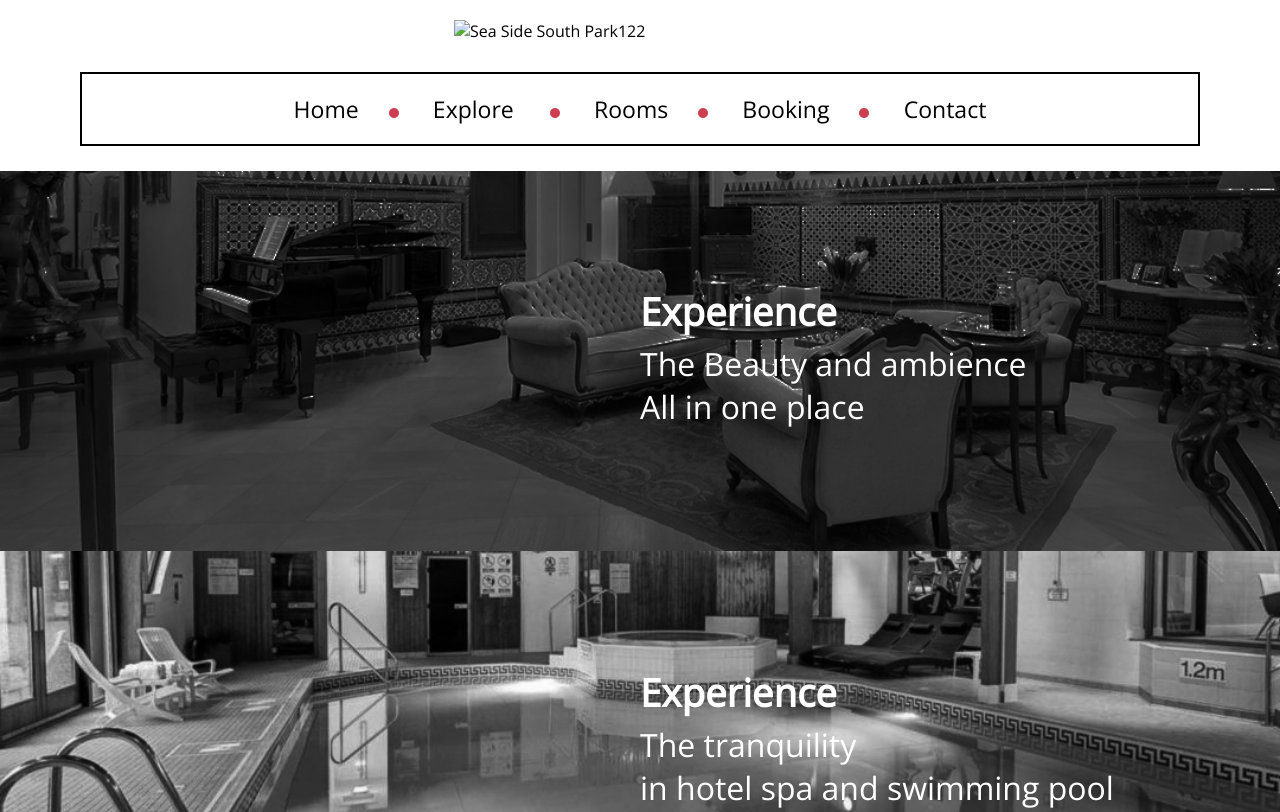
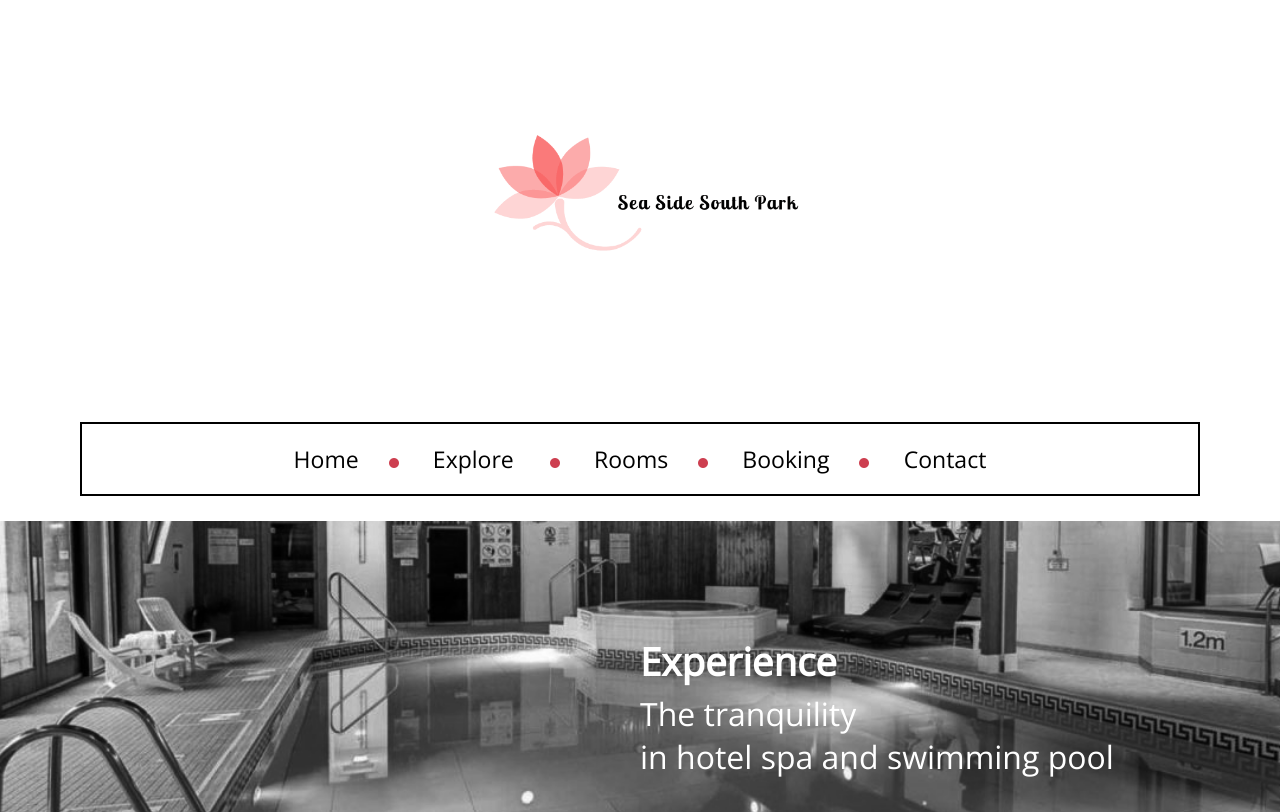
Before and after one commit to nickahmedh/Sea-Side-South-Park, a plain HTML site: page index.html in a window 1280 px wide. Shown: the top 812 px of the page. Drawn offline with nearby package versions, Linux system fonts and the light colour scheme; some packages are replaced by stand-ins of ours; files that its build step writes are made by us from their sources; a script that the page names is missing; files whose address does not match are found by name.

Commit message:
Update index.html

```diff
--- a/index.html
+++ b/index.html
@@ -4,17 +4,17 @@
     <meta charset="utf-8">
     <title> Sea Side South Park</title>
      <script type="text/javascript" src="https://ajax.googleapis.com/ajax/libs/jquery/3.2.1/jquery.min.js"></script>
-     <script type="text/javascript" src="root/dist/slick.js"></script>
-     <script type="text/javascript" src="root/dist/jquery.scrollUp.js"></script>
+     <script type="text/javascript" src="dist/slick.js"></script>
+     <script type="text/javascript" src="dist/jquery.scrollUp.js"></script>
 
-    <link rel="stylesheet" type="text/css" href="root/css/main.css">
-    <link rel="stylesheet" type="text/css" href="root/css/slick.css">
+    <link rel="stylesheet" type="text/css" href="css/main.css">
+    <link rel="stylesheet" type="text/css" href="css/slick.css">
 
 
 <!--    <link rel="stylesheet" type="text/css" href="css/slick-theme.css">-->
 
 
-         <script type="text/javascript" src="root/dist/demo.js"></script>
+         <script type="text/javascript" src="dist/demo.js"></script>
     <link href="https://fonts.googleapis.com/css?family=Open+Sans" rel="stylesheet">
 
 
@@ -25,7 +25,7 @@
 
 <body >
     <header class="tm-header">
-        <img class="tm-logo" src="root/images/logo_transparent.png" alt="Sea Side South Park122">
+        <img class="tm-logo" src="images/logo_transparent.png" alt="Sea Side South Park122">
         <nav class="tm-nav" >
        <div>
             <ul>
```
